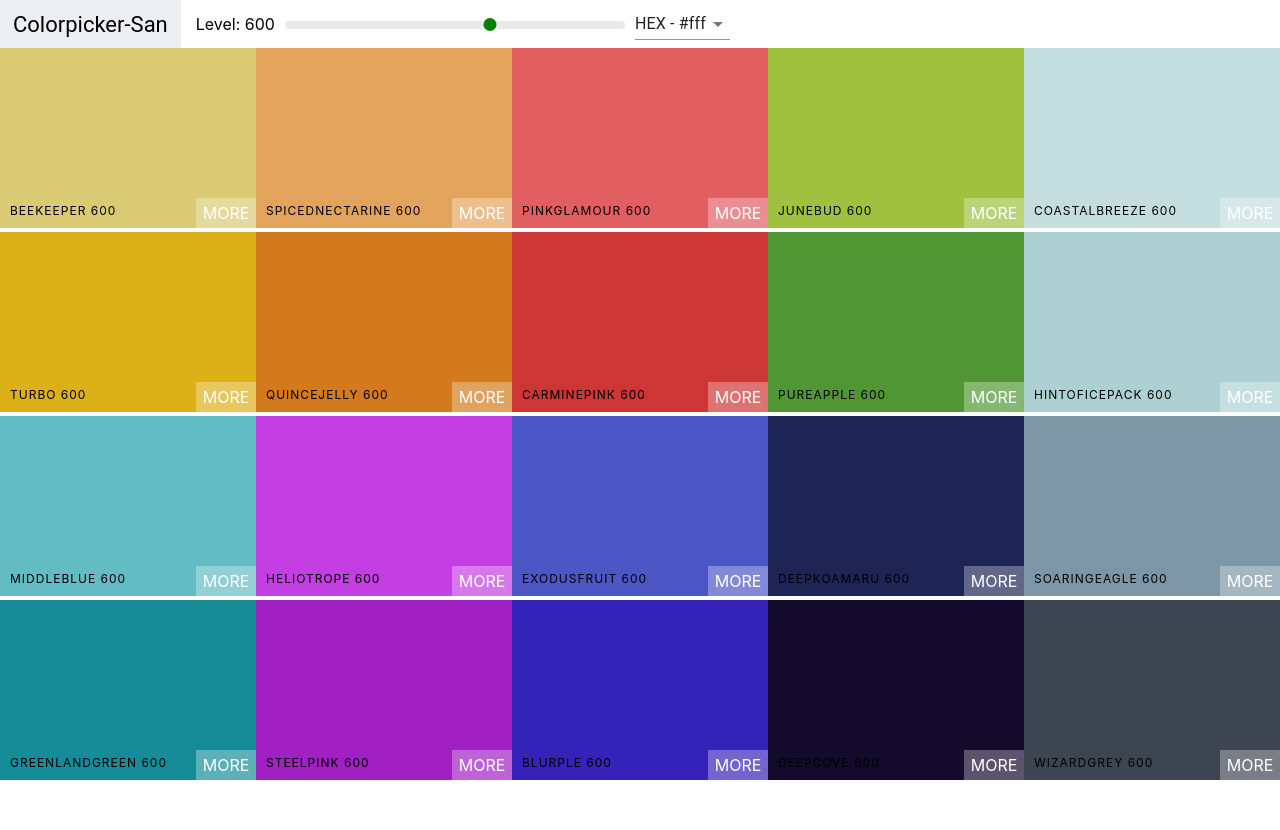
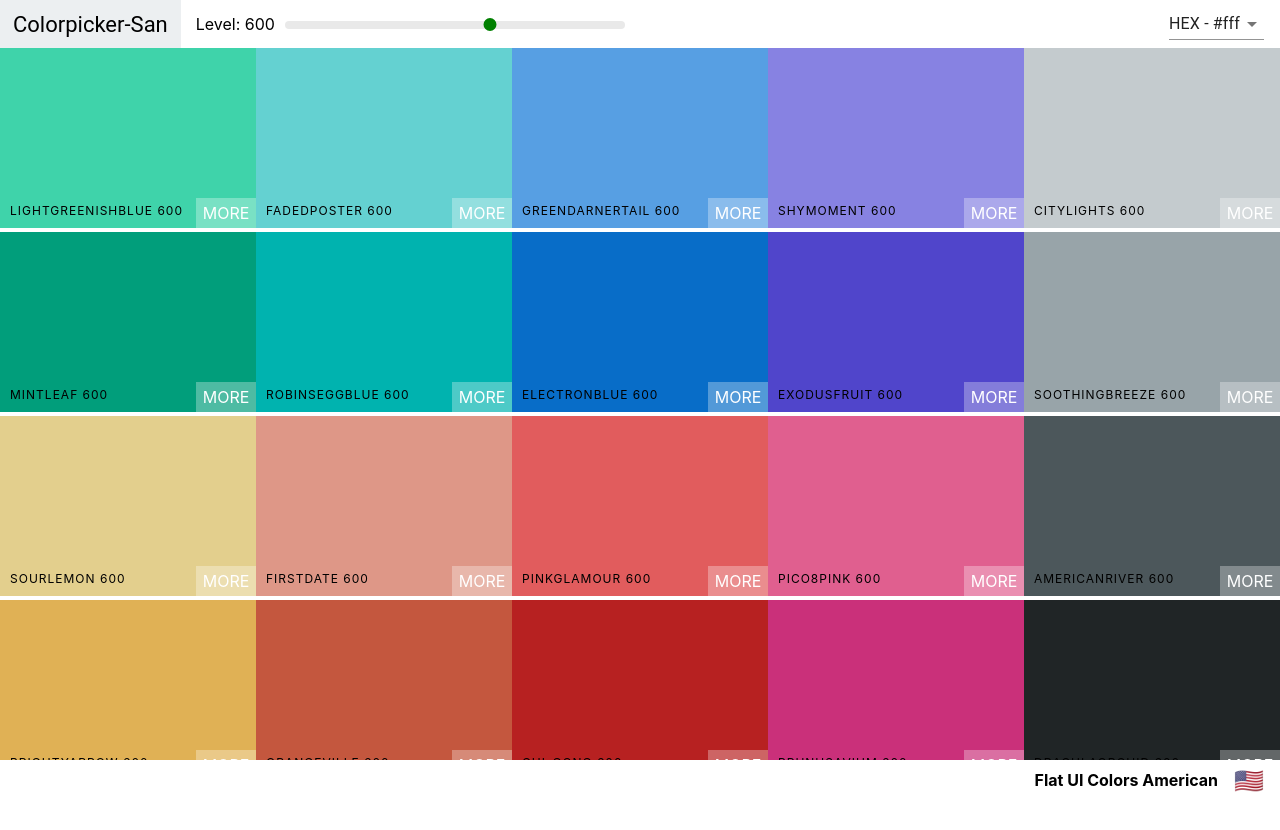
Before and after one commit to khatrisaugat/Color-app, a React (Create React App) app: page /palette/flat-ui-colors-american in a window 1280 px wide. Shown: the top 830 px of the page. Before the commit the page ends 800 px from the top, so only its background shows below. Built offline with nearby package versions, Linux system fonts and the light colour scheme.

Commit message:
react router implementation

```diff
--- a/package.json
+++ b/package.json
@@ -4,6 +4,7 @@
   "private": true,
   "dependencies": {
     "@material-ui/core": "^4.11.0",
+    "@material-ui/icons": "^4.9.1",
     "@testing-library/jest-dom": "^4.2.4",
     "@testing-library/react": "^9.5.0",
     "@testing-library/user-event": "^7.2.1",
@@ -12,6 +13,7 @@
     "react": "^16.13.1",
     "react-copy-to-clipboard": "^5.0.2",
     "react-dom": "^16.13.1",
+    "react-router-dom": "^5.2.0",
     "react-scripts": "3.4.3"
   },
   "scripts": {
--- a/src/App.css
+++ b/src/App.css
@@ -1,5 +1,4 @@
 .App {
-  text-align: center;
 }
 
 .App-logo {
--- a/src/App.js
+++ b/src/App.js
@@ -1,15 +1,27 @@
-import React from 'react';
+import React, { Component } from 'react';
+import { Route, Switch } from "react-router-dom";
 import Palette from './Palette';
+import PaletteList from './PaletteList';
 import seedColors from './seedColors';
 import { generatePalette } from "./colorHelpers";
 
-function App() {
-  console.log(generatePalette(seedColors[4]));
-  return (
-    <div>
-      <Palette palette={generatePalette(seedColors[4])} />
-    </div>
-  );
+class App extends Component {
+  findPalette(id) {
+    return seedColors.find(function (palette) {
+      return palette.id === id;
+    });
+  }
+  render() {
+    return (
+      <Switch>
+        <Route exact path="/" render={() => <PaletteList palettes={seedColors} />} />
+        <Route exact path="/palette/:id" render={routeProps => <Palette palette={generatePalette(this.findPalette(routeProps.match.params.id))} />} />
+      </Switch>
+      // <div>
+      //   <Palette palette={generatePalette(seedColors[2])} />
+      // </div>
+    );
+  }
 }
 
 export default App;
--- a/src/ColorBox.css
+++ b/src/ColorBox.css
@@ -34,7 +34,7 @@
 
 .box-content {
   position: absolute;
-  width: 100%;
+  /* width: 100%; */
   left: 0px;
   bottom: 0px;
   padding: 10px;
--- a/src/Navbar.css
+++ b/src/Navbar.css
@@ -3,6 +3,7 @@
   align-items: center;
   justify-content: flex-start;
   height: 6vh;
+  box-sizing: border-box;
 }
 .logo {
   margin-right: 15px;
@@ -18,9 +19,6 @@
 .logo a {
   text-decoration: none;
   color: black;
-}
-
-.slider-container {
 }
 
 .slider {
@@ -48,3 +46,7 @@
   margin-left: -7px;
   margin-top: -3px;
 }
+.select-container {
+  margin-left: auto;
+  margin-right: 1rem;
+}
--- a/src/Navbar.js
+++ b/src/Navbar.js
@@ -1,20 +1,29 @@
 import React, { Component } from 'react';
+import { Link } from "react-router-dom";
 import Select from "@material-ui/core/Select";
 import MenuItem from "@material-ui/core/MenuItem";
+import Snackbar from "@material-ui/core/Snackbar";
+import IconButton from '@material-ui/core/IconButton';
+import CloseIcon from '@material-ui/icons/Close';
 
 import Slider from "rc-slider";
 import "rc-slider/assets/index.css";
 import "./Navbar.css";
 
+
 export default class Navbar extends Component {
     constructor(props) {
         super(props);
-        this.state = { format: "hex" };
+        this.state = { format: "hex", open: false };
         this.handleChange = this.handleChange.bind(this);
+        this.closeSnackbar = this.closeSnackbar.bind(this);
     }
     handleChange(e) {
-        this.setState({ format: e.target.value });
+        this.setState({ format: e.target.value, open: true });
         this.props.handleChange(e.target.value);
+    }
+    closeSnackbar() {
+        this.setState({ open: false });
     }
     render() {
         const { level, changeLevel } = this.props;
@@ -22,7 +31,7 @@ export default class Navbar extends Component {
         return (
             <header className="Navbar">
                 <div className="logo">
-                    <a href="/">Colorpicker-San</a>
+                    <Link to="/">Colorpicker-San</Link>
                 </div>
                 <div className="slider-container">
                     <span>Level: {level}</span>
@@ -37,7 +46,11 @@ export default class Navbar extends Component {
                         <MenuItem value="rgba">RGBA - rgba(255,255,255,1.0)</MenuItem>
                     </Select>
                 </div>
-
+                <Snackbar anchorOrigin={{ vertical: "bottom", horizontal: "left" }} open={this.state.open} autoHideDuration={3000} message={<span id="message-id">format changed to {format.toUpperCase()}</span>} ContentProps={{ "aria-describedby": "message-id" }} onClose={this.closeSnackbar} action={[
+                    <IconButton color="inherit" key="close" aria-label="close">
+                        <CloseIcon onClick={this.closeSnackbar} />
+                    </IconButton>
+                ]} />
             </header>
         )
     }
--- a/src/Palette.css
+++ b/src/Palette.css
@@ -1,6 +1,26 @@
 .Palette {
   height: 100vh;
+  box-sizing: border-box;
 }
 .Palette-colors {
   height: 90%;
+  padding-bottom: 15vh;
+
+  /* z-index: 0; */
 }
+.Palette-footer {
+  background-color: white;
+  height: 5vh;
+  display: flex;
+  justify-content: flex-end;
+  align-items: center;
+  font-weight: bold;
+  position: fixed;
+  bottom: 0;
+  width: 100%;
+  z-index: 1;
+}
+.emoji {
+  font-size: 1.5rem;
+  margin: 0 1rem;
+}
--- a/src/Palette.js
+++ b/src/Palette.js
@@ -20,9 +20,10 @@ export default class Palette extends Component {
         this.setState({ format: value });
     }
     render() {
+        const { colors, paletteName, emoji } = this.props.palette;
         const { level, format } = this.state;
-        const colorBoxes = this.props.palette.colors[level].map(color => (
-            <ColorBox background={color[format]} name={color.name} />
+        const colorBoxes = colors[level].map(color => (
+            <ColorBox background={color[format]} name={color.name} key={color.id} />
         ));
         return (
             <div className="Palette">
@@ -34,8 +35,11 @@ export default class Palette extends Component {
                     {/* bunch of color boxes */}
                     {colorBoxes}
                 </div>
-                {/* footer will go here */}
-
+                {/* footer*/}
+                <footer className="Palette-footer">
+                    {paletteName}
+                    <span className="emoji">{emoji}</span>
+                </footer>
             </div>
         )
     }
--- /dev/null
+++ b/src/PaletteList.js
@@ -0,0 +1,16 @@
+import React, { Component } from 'react';
+import { Link } from "react-router-dom";
+
+export default class PaletteList extends Component {
+    render() {
+        const { palettes } = this.props;
+        return (
+            <div>
+                <h1>React Colors</h1>
+                {palettes.map(palette => (
+                    <Link to={`/palette/${palette.id}`}>{palette.paletteName}</Link>
+                ))}
+            </div>
+        )
+    }
+}
--- a/src/index.js
+++ b/src/index.js
@@ -1,13 +1,14 @@
 import React from 'react';
 import ReactDOM from 'react-dom';
+import { BrowserRouter } from "react-router-dom";
 import './index.css';
 import App from './App';
 import * as serviceWorker from './serviceWorker';
 
 ReactDOM.render(
-  <React.StrictMode>
+  <BrowserRouter>
     <App />
-  </React.StrictMode>,
+  </BrowserRouter>,
   document.getElementById('root')
 );
 
```
Also changed, not shown: 1 other file (tests, documents, lock files or other folders).
